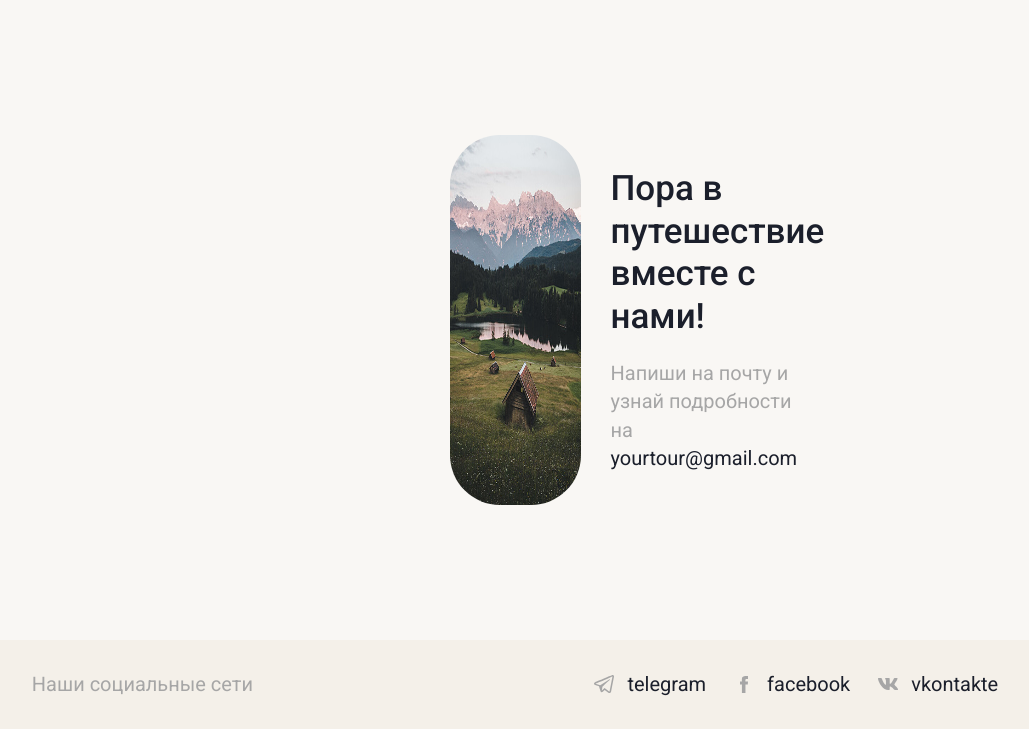
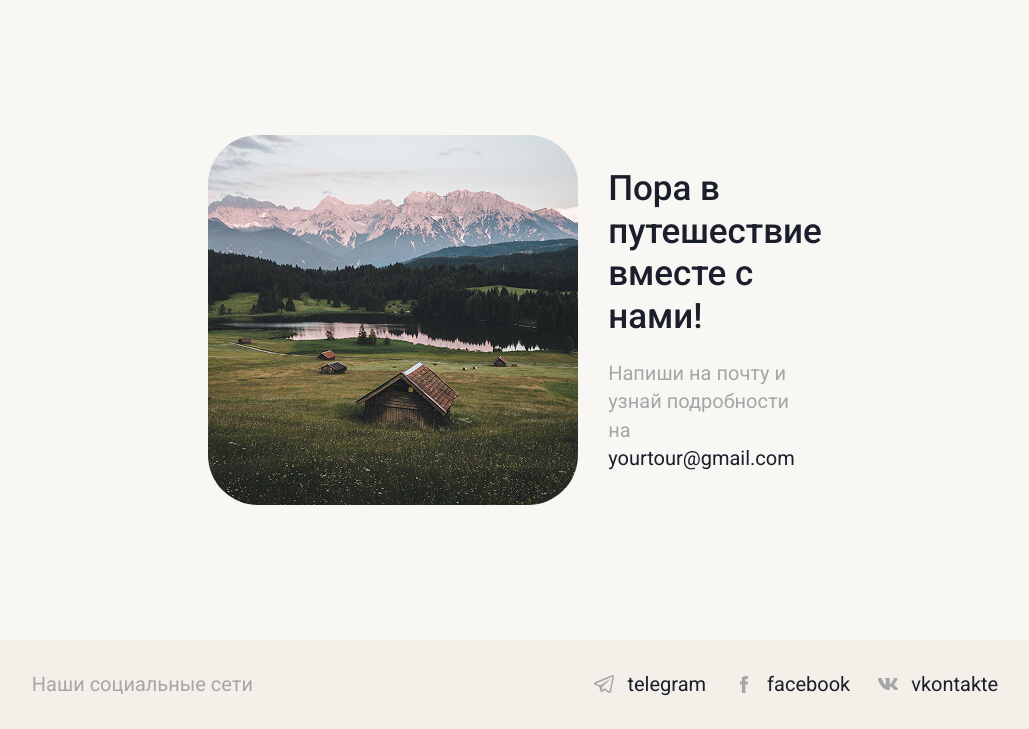
Before and after one commit to Ansem1909/YourTour, a website built with webpack: page src/index.html in a window 1280 px wide. Shown: the part 8690-9419 px from the top of the page, without its empty margins (125-1154 px from the left). Built offline with nearby package versions, Linux system fonts and the light colour scheme; files whose address does not match are found by name.

Commit message:
fix: adaptive layout improvements for reviews, galery, story and footer sections

```diff
--- a/src/scss/base/_utils.scss
+++ b/src/scss/base/_utils.scss
@@ -26,16 +26,21 @@
 }
 
 .container-small {
-  --container-width: #{to-rem(771)};
-  --container-padding-x: #{to-rem(574.5)};
+  //--container-width: #{to-rem(771)};
+  //--container-padding-x: #{to-rem(574.5)};
+  --container-width: #{fluid(771, 771)};
+  --container-padding-x: #{fluid(574.5, 126.5)};
 
   max-width: calc(var(--container-width) + var(--container-padding-x) * 2);
   margin-inline: auto;
   padding-inline: var(--container-padding-x);
 
+
   @include tablet {
-    --container-width: #{to-rem(771)};
-    --container-padding-x: #{to-rem(126.5)};
+    //--container-width: #{to-rem(771)};
+    //--container-padding-x: #{to-rem(126.5)};
+    --container-width: #{fluid(771, 291)};
+    --container-padding-x: #{fluid(126.5, 34.5)};
   }
 
   @include mobile {
--- a/src/scss/blocks/_contacts.scss
+++ b/src/scss/blocks/_contacts.scss
@@ -4,19 +4,22 @@
 .contacts {
   display: flex;
   align-items: center;
-  gap: to-rem(30);
+  justify-content: center;
+  column-gap: to-rem(30);
+  #min-width: to-rem(771);
 
-  @include mobile {
+  @include tablet-s {
     flex-direction: column;
     justify-content: center;
     text-align: center;
+    min-width: to-rem(291);
   }
 
   &__image {
     @include square(to-rem(370));
     border-radius: var(--border-radius);
 
-    @include mobile {
+    @include tablet-s {
       @include rect(to-rem(130), to-rem(133));
       border-radius: var(--border-radius-mini);
     }
--- a/src/scss/blocks/_footer.scss
+++ b/src/scss/blocks/_footer.scss
@@ -15,7 +15,7 @@
     align-items: center;
     padding-block: to-rem(30);
 
-    @include mobile {
+    @include tablet-s {
       flex-direction: column;
       justify-content: center;
       align-items: center;
--- a/src/scss/blocks/_photo-gallery.scss
+++ b/src/scss/blocks/_photo-gallery.scss
@@ -6,7 +6,7 @@
   grid-template-rows: auto auto auto;
   gap: to-rem(30);
 
-  @include mobile {
+  @include tablet-s {
     gap: to-rem(18);
   }
 
@@ -18,7 +18,7 @@
       column-gap: var(--indent-mini);
     }
 
-    @include mobile {
+    @include mobile-b {
       column-gap: to-rem(10);
     }
 
@@ -29,7 +29,7 @@
         grid-template-columns: repeat(3, 1fr);
       }
 
-      @include mobile {
+      @include mobile-b {
         grid-template-columns: repeat(2, 1fr);
         column-gap: to-rem(18);
       }
@@ -42,7 +42,7 @@
         grid-template-columns: repeat(4, 1fr);
       }
 
-      @include mobile {
+      @include mobile-b {
         grid-template-columns: repeat(3, 1fr);
       }
     }
@@ -54,7 +54,7 @@
         grid-template-columns: repeat(3, 1fr);
       }
 
-      @include mobile {
+      @include mobile-b {
         grid-template-columns: repeat(2, 1fr);
       }
     }
@@ -64,7 +64,7 @@
     border-radius: var(--border-radius);
     overflow: hidden;
 
-    @include mobile {
+    @include tablet-s {
       border-radius: var(--border-radius-mini);
     }
 
@@ -86,7 +86,7 @@
       aspect-ratio: 315 / 300;
     }
 
-    @include mobile {
+    @include mobile-b {
       aspect-ratio: 150 / 110;
     }
   }
@@ -102,7 +102,7 @@
       aspect-ratio: 231 / 301;
     }
 
-    @include mobile {
+    @include mobile-b {
       aspect-ratio: 99.3 / 110;
     }
   }
@@ -117,7 +117,7 @@
       aspect-ratio: 315 / 300;
     }
 
-    @include mobile {
+    @include mobile-b {
       aspect-ratio: 154 / 110;
     }
   }
@@ -133,7 +133,7 @@
   &__item--3,
   &__item--6,
   &__item--12 {
-    @include mobile {
+    @include mobile-b {
       display: none;
     }
   }
--- a/src/scss/blocks/_review-cards.scss
+++ b/src/scss/blocks/_review-cards.scss
@@ -9,7 +9,7 @@
     gap: to-rem(18);
   }
 
-  @include mobile {
+  @include tablet-s {
     flex-direction: column;
   }
 
--- a/src/scss/blocks/_section.scss
+++ b/src/scss/blocks/_section.scss
@@ -4,13 +4,13 @@
 .section {
   margin-top: to-rem(135);
 
-  @include mobile {
+  @include mobile-b {
     margin-top: to-rem(75);
   }
 
   &--review,
   &--gallery {
-    @include mobile {
+    @include mobile-b  {
       margin-top: to-rem(77);
     }
   }
@@ -20,7 +20,7 @@
       margin-top: to-rem(137);
     }
 
-    @include mobile {
+    @include mobile-b  {
       margin-top: to-rem(75);
     }
 
@@ -37,12 +37,12 @@
     align-items: center;
     row-gap: to-rem(100);
 
-    @include mobile {
+    @include mobile-b  {
       row-gap: to-rem(40);
     }
 
      &--review {
-       @include mobile {
+       @include mobile-b  {
          row-gap: to-rem(52);
        }
      }
@@ -50,7 +50,7 @@
     &--gallery {
       padding-block: 0;
 
-      @include mobile {
+      @include mobile-b {
         row-gap: to-rem(51);
       }
     }
@@ -62,7 +62,7 @@
         row-gap: to-rem(37);
       }
 
-      @include mobile {
+      @include mobile-b {
         row-gap: to-rem(30);
       }
     }
@@ -70,7 +70,7 @@
     &--stories {
       row-gap: to-rem(99);
 
-      @include mobile {
+      @include mobile-b {
         row-gap: to-rem(50);
       }
     }
@@ -84,7 +84,7 @@
     text-align: center;
     row-gap: to-rem(30);
 
-    @include mobile {
+    @include mobile-b {
       row-gap: var(--indent-mini);
     }
   }
--- a/src/scss/blocks/_soc1als.scss
+++ b/src/scss/blocks/_soc1als.scss
@@ -50,7 +50,7 @@
   }
 
   &--text {
-    @include mobile {
+    @include tablet-s {
       display: none;
     }
   }
@@ -59,7 +59,7 @@
     &__list {
       gap: to-rem(25);
 
-      @include mobile {
+      @include mobile-b {
         gap: to-rem(15);
       }
     }
@@ -69,7 +69,7 @@
       align-items: center;
       gap: to-rem(10);
 
-      @include mobile {
+      @include mobile-b {
         gap: to-rem(5);
       }
 
@@ -108,7 +108,7 @@
       align-items: center;
       flex-shrink: 0;
 
-      @include mobile {
+      @include mobile-b {
         width: to-rem(23);
         height: to-rem(23);
       }
--- a/src/scss/blocks/_stories-card.scss
+++ b/src/scss/blocks/_stories-card.scss
@@ -11,7 +11,7 @@
   width: 100%;
   height: to-rem(567);
 
-  @include mobile {
+  @include mobile-b {
     height: to-rem(455);
     padding: to-rem(30);
   }
@@ -33,7 +33,7 @@
     transition: transform 0.5s ease;
     border-radius: var(--border-radius);
 
-    @include mobile {
+    @include mobile-b {
       border-radius: var(--border-radius-mini);
     }
   }
@@ -49,7 +49,7 @@
     border-radius: var(--border-radius);
     z-index: 1;
 
-    @include mobile {
+    @include mobile-b {
       border-radius: var(--border-radius-mini);
     }
   }
@@ -63,7 +63,7 @@
     color: var(--color-white);
     margin-bottom: to-rem(37);
 
-    @include mobile {
+    @include mobile-b {
       max-width: to-rem(150);
       margin-bottom: to-rem(20);
     }
@@ -83,7 +83,7 @@
     position: relative;
     padding-left: to-rem(30);
 
-    @include mobile {
+    @include mobile-b {
       padding-left: to-rem(24);
     }
 
@@ -97,14 +97,14 @@
       background-color: var(--color-white);
       border-radius: 50%;
 
-      @include mobile {
+      @include mobile-b {
         left: to-rem(10);
       }
     }
   }
 
   &__content {
-    @include mobile {
+    @include mobile-b {
       max-width: to-rem(263);
     }
   }
--- a/src/scss/blocks/_stories-cards.scss
+++ b/src/scss/blocks/_stories-cards.scss
@@ -8,7 +8,7 @@
   gap: var(--indent-standart);
 
 
-  @include mobile {
+  @include mobile-b {
     gap: var(--indent-mini);
   }
 }
```
